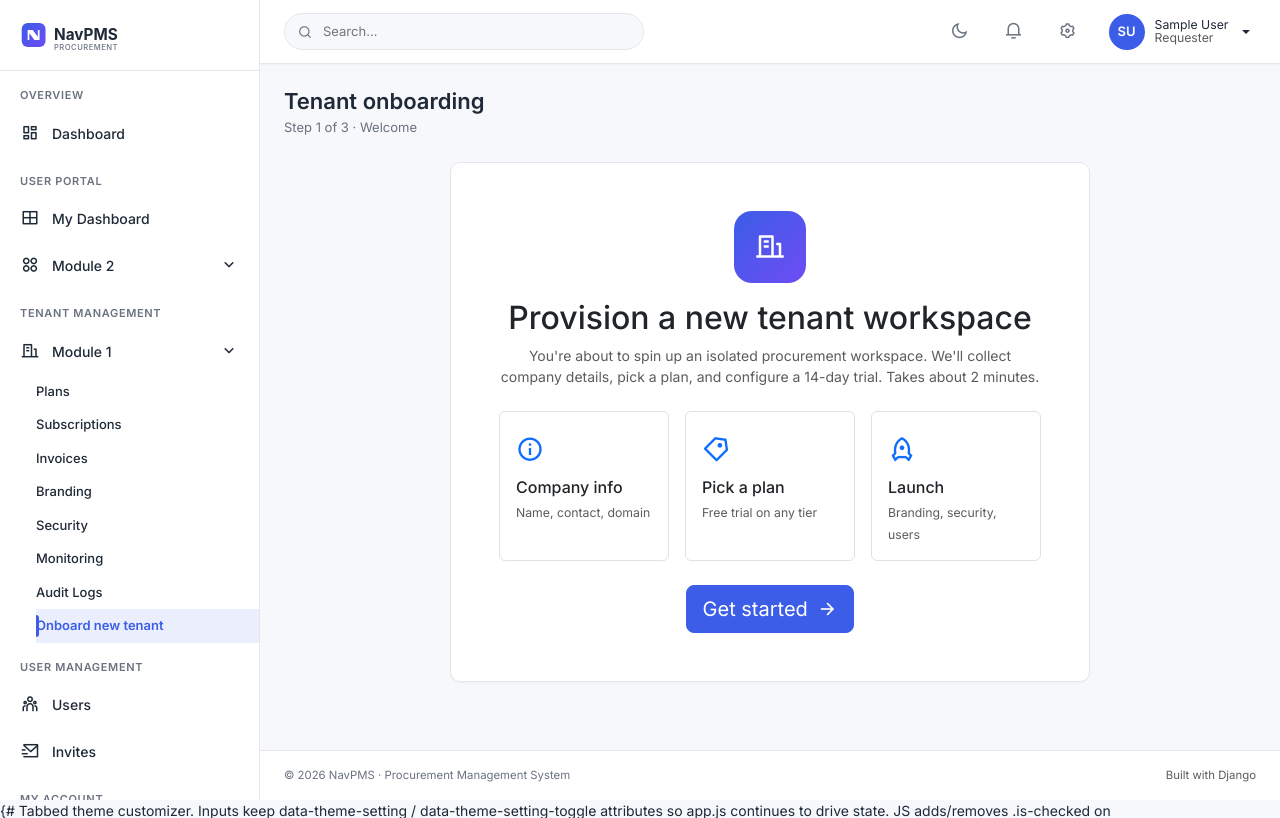
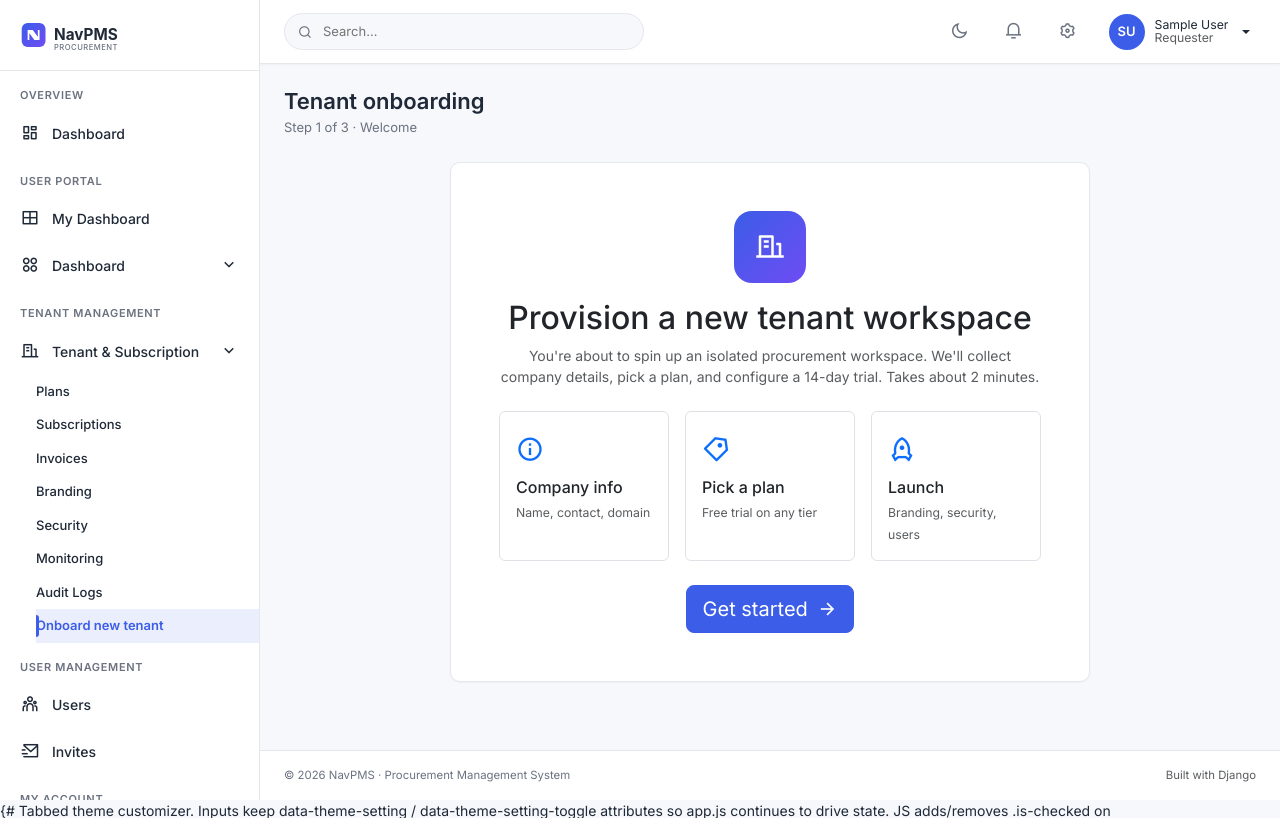
Before and after one commit to mnavaid925/NavPMS, a Django app: page /tenants/onboarding/ in a window 1280 px wide. Shown: the top 818 px of the page. Run offline with Django 4.2, Linux system fonts and the light colour scheme; the visitor is signed in with stand-in values (Sample User, id 1); some libraries are stand-ins or nearby versions.

Commit message:
refactor(sidebar): rename Module 1/2 labels to Tenant & Subscription and Dashboard

```diff
--- a/templates/partials/sidebar.html
+++ b/templates/partials/sidebar.html
@@ -25,7 +25,7 @@
       </li>
       <li class="nav-item">
         <a class="nav-link" data-bs-toggle="collapse" href="#sbPortal" role="button" aria-expanded="false">
-          <i class="ri-apps-2-line"></i> <span class="flex-grow-1">Module 2</span>
+          <i class="ri-apps-2-line"></i> <span class="flex-grow-1">Dashboard</span>
           <i class="ri-arrow-down-s-line"></i>
         </a>
         <div class="collapse" id="sbPortal">
@@ -44,7 +44,7 @@
     <ul class="nav">
       <li class="nav-item">
         <a class="nav-link" data-bs-toggle="collapse" href="#sbTenants" role="button" aria-expanded="false">
-          <i class="ri-building-line"></i> <span class="flex-grow-1">Module 1</span>
+          <i class="ri-building-line"></i> <span class="flex-grow-1">Tenant & Subscription</span>
           <i class="ri-arrow-down-s-line"></i>
         </a>
         <div class="collapse" id="sbTenants">
```
